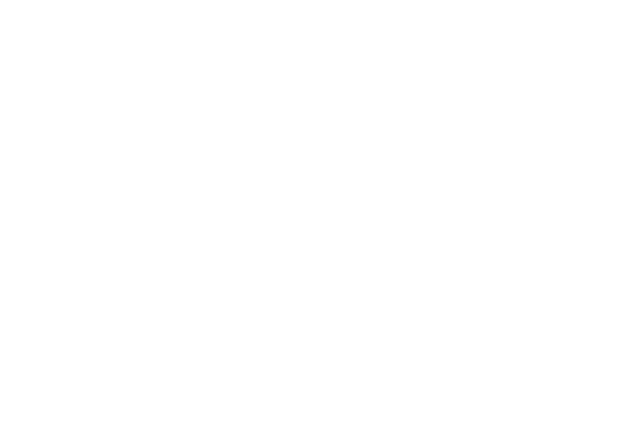
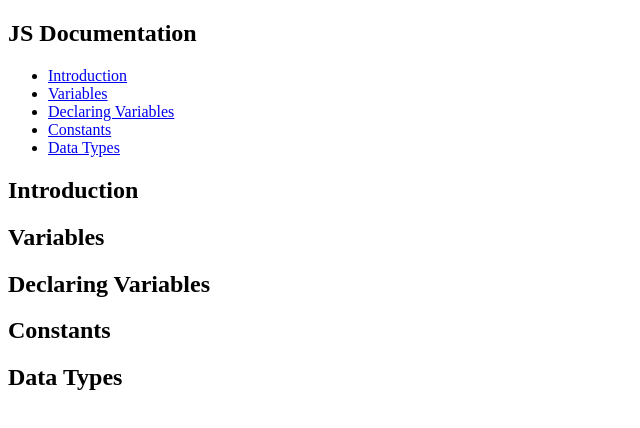
Before and after one commit to grvcmd/technical-documentation-page, a plain HTML site: page index.html in a window 1280 px wide. Shown: the whole page, without its empty margins (0-640 px from the left). Drawn offline with Linux system fonts and the light colour scheme.

Commit message:
Draft navbar and start on main-doc sections.

```diff
--- a/index.html
+++ b/index.html
@@ -8,7 +8,31 @@
 </head>
 <body>
     <nav id="navbar">
-
+        <header><h1>JS Documentation</h1></header>
+        <ul>
+            <li><a class="nav-link" href="#">Introduction</a></li>
+            <li><a class="nav-link" href="#">Variables</a></li>
+            <li><a class="nav-link" href="#">Declaring Variables</a></li>
+            <li><a class="nav-link" href="#">Constants</a></li>
+            <li><a class="nav-link" href="#">Data Types</a></li>
+        </ul>
     </nav>
+    <main id="main-doc">
+        <section id="Introduction" class="main-section">
+            <header><h1>Introduction</h1></header>
+        </section>
+        <section id="Variables" class="main-section">
+            <header><h1>Variables</h1></header>
+        </section>
+        <section id="Declaring_Variables" class="main-section">
+            <header><h1>Declaring Variables</h1></header>
+        </section>
+        <section id="Constants" class="main-section">
+            <header><h1>Constants</h1></header>
+        </section>
+        <section id="Data_Types" class="main-section">
+            <header><h1>Data Types</h1></header>
+        </section>
+    </main>
 </body>
 </html>
```
